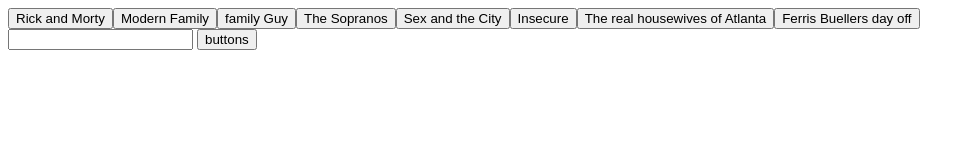
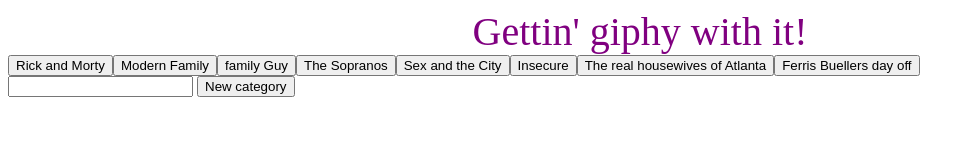
Before and after one commit to SambooG/giftastic, a plain HTML site: page index.html in a window 1280 px wide. Shown: the whole page, without its empty margins (0-975 px from the left). Drawn offline with nearby package versions, Linux system fonts and the light colour scheme.

Commit message:
adding css

```diff
--- a/giftastic.js
+++ b/giftastic.js
@@ -103,6 +103,7 @@
   }
 }
 
+
 $("#add-topic").on("click", function(event){
 
   let topic = $("#topic").val().trim();
--- a/index.html
+++ b/index.html
@@ -3,16 +3,18 @@
 <head>
     <meta charset="UTF-8">
     <meta name="viewport" content="width=device-width, initial-scale=1.0">
+    <link rel="stylesheet" type= "text/css" href= "style.css">
     <script src="https://code.jquery.com/jquery-3.4.1.js"></script>
     <meta http-equiv="X-UA-Compatible" content="ie=edge">
     <title>Document</title>
 </head>
 <body>
+    <header>Gettin' giphy with it!</header>
     <div id = buttons>
 
     </div>
     <input id= "topic">
-    <button id ="add-topic">buttons</button>
+    <button id ="add-topic">New category</button>
 
     <div id = container>
 
--- /dev/null
+++ b/style.css
@@ -0,0 +1,6 @@
+header{
+    text-align: center;
+    text-emphasis-style: bold;
+    font-size: 40px;
+    color: purple;
+}
```
